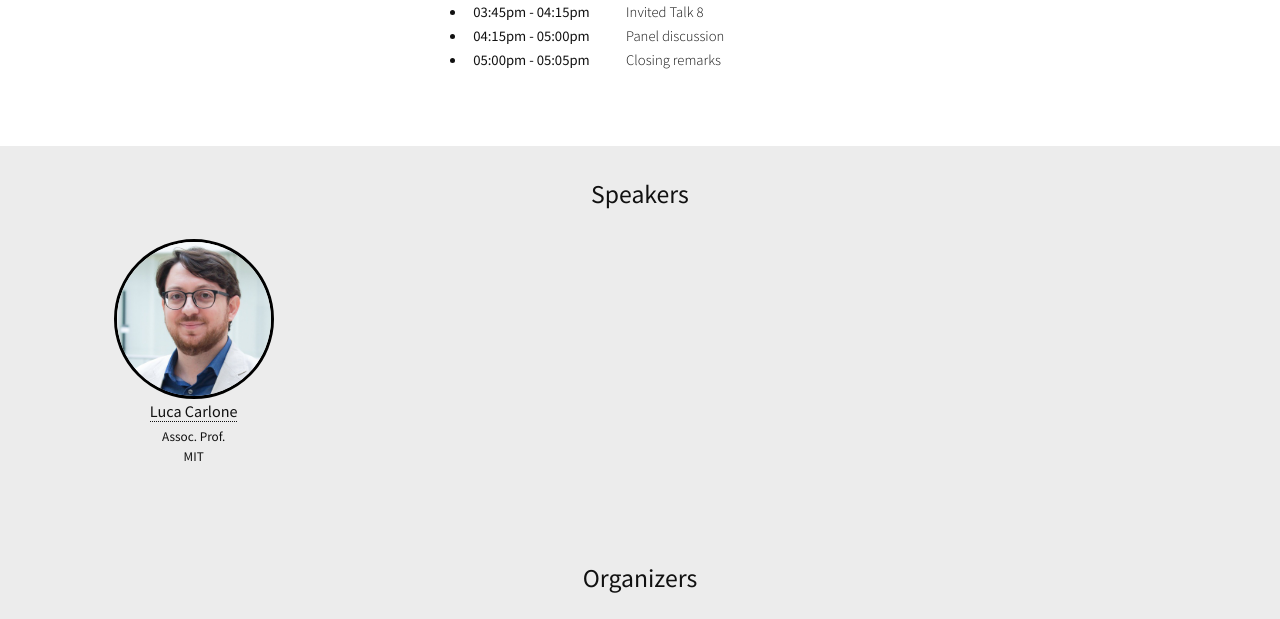
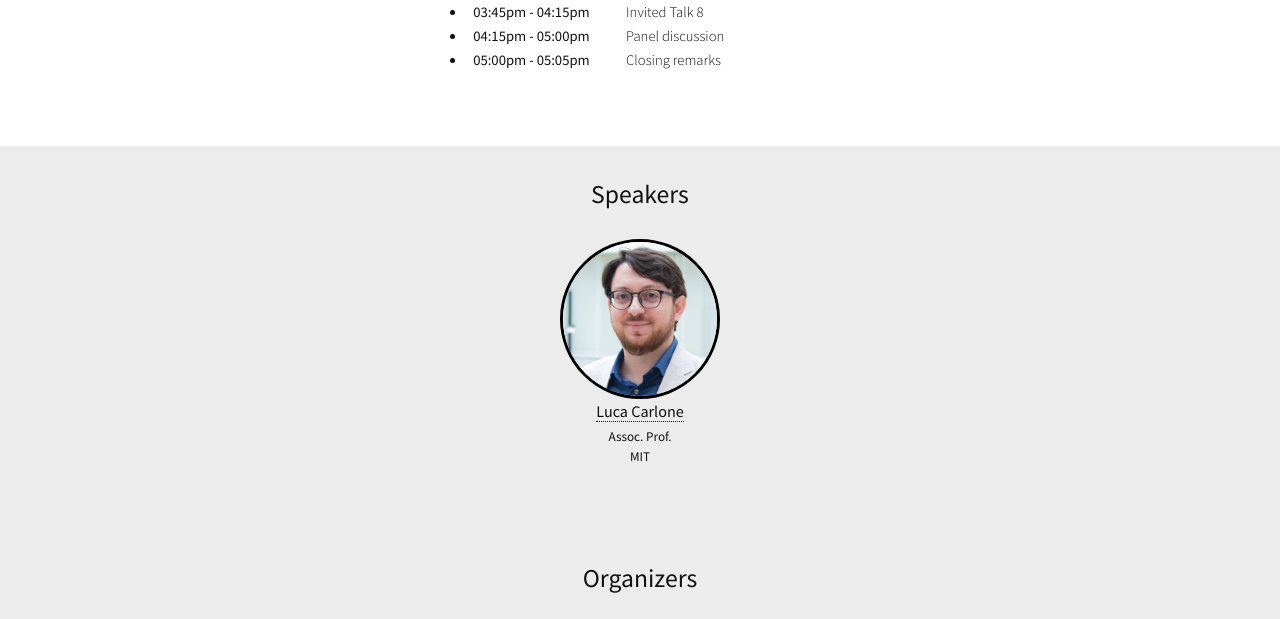
Before and after one commit to bob-workshop/bob-workshop.github.io, a Flask app: page / in a window 1280 px wide. Shown: the part 2389-3008 px from the top of the page. Run offline with Flask 3, Linux system fonts and the light colour scheme; parts of the project's set-up code (start-up, migrations or seed data) failed here and were passed over; some libraries are stand-ins or nearby versions.

Commit message:
Speakers Centered

```diff
--- a/static/css/main.css
+++ b/static/css/main.css
@@ -2002,6 +2002,10 @@ iframe.video {
 	width: 230px;
 }
 
+#speakers {
+	text-align: center;
+}
+
 #people {
 	text-align: center;
 }
```
